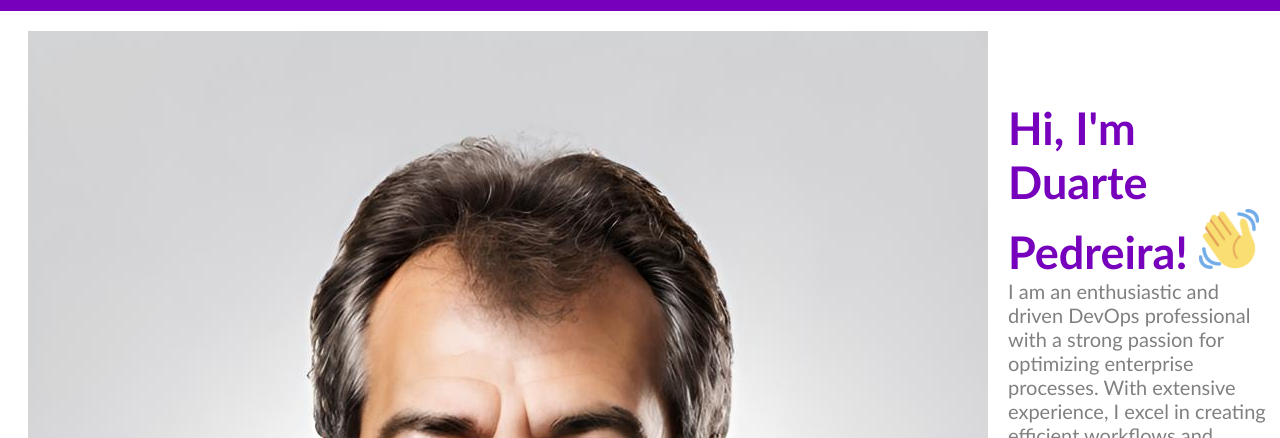
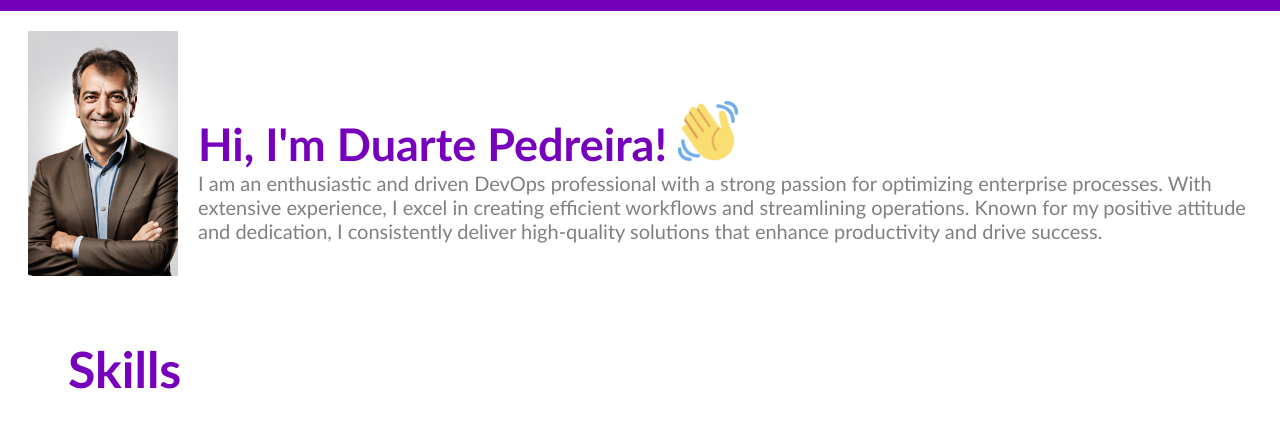
Before and after one commit to PauloGalhada/my-portfolio-project, a plain HTML site: page index.html in a window 1280 px wide. Shown: the part 129-567 px from the top of the page. Drawn offline with Linux system fonts and the light colour scheme.

Commit message:
Update style.css
mudado o css da imagem

```diff
--- a/style.css
+++ b/style.css
@@ -109,10 +109,11 @@ body {
   }
 
   .profile_image {
-    /*width: 300px;*/
-    width: max-width;
-    height: fit-content;
-    vertical-align: middle;
+    width: 150px;
+    /*height: fit-content;
+    vertical-align: middle;*/
+    height: auto; /* Allow automatic height calculation */
+    padding-bottom: 0%; /* Preserve aspect ratio */
     margin: 20px;
   }
 
```
